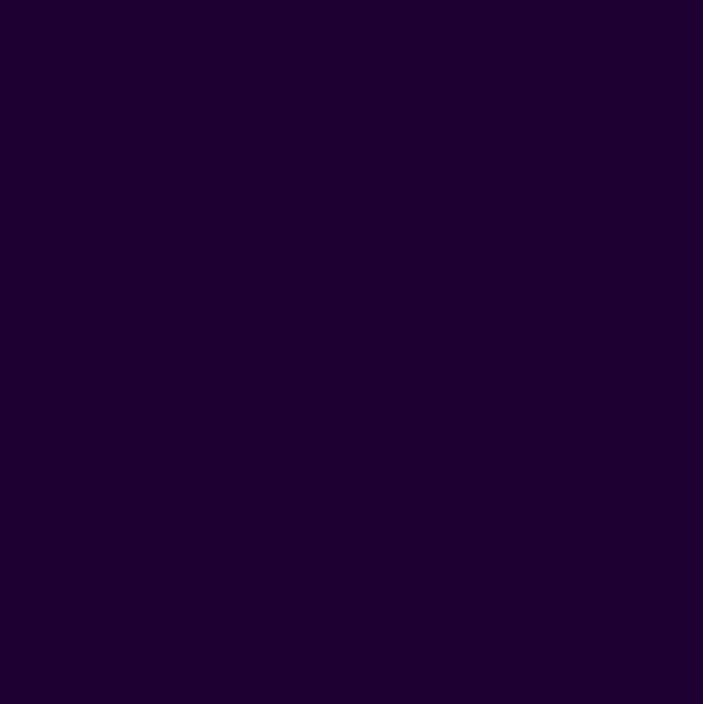
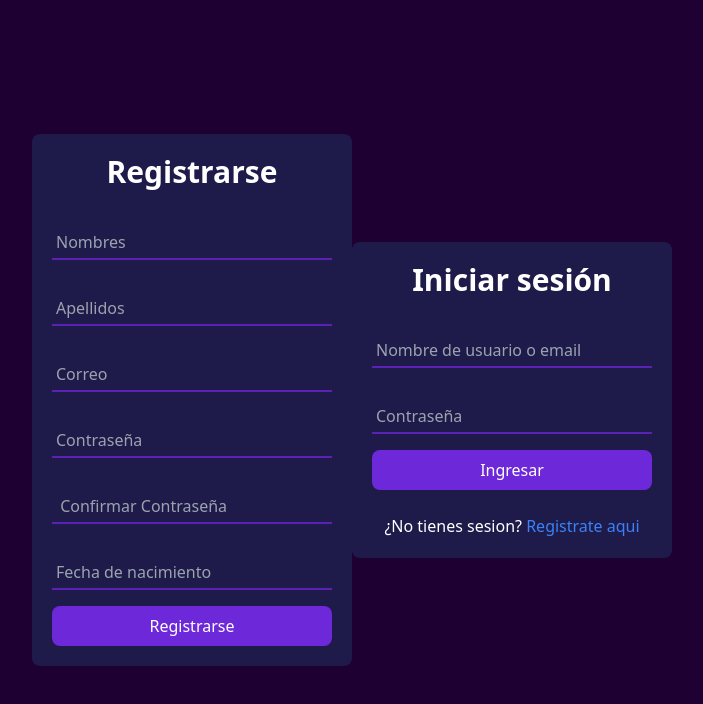
Before and after one commit to andrey73m/SMT-FRONTEND, a React (Vite) app: page / in a window 1280 px wide. Shown: the top 704 px of the page, without its empty margins (288-991 px from the left). Built offline with nearby package versions, Linux system fonts and the light colour scheme.

Commit message:
Formulario login completar con validors

```diff
--- a/src/App.tsx
+++ b/src/App.tsx
@@ -5,8 +5,8 @@ const App = () => {
   return (
     <div className="w-screen h-screen bg-[#1E0132] text-white">
       <div className="w-full  h-full flex items-center justify-center">
-        {/*<FormularioRegistrarse/>*/}
-        {/*<FormularioLogin/>*/}
+        <FormularioRegistrarse/>
+        <FormularioLogin/>
       </div>
     </div>
   )
--- a/src/components/UI/index.ts
+++ b/src/components/UI/index.ts
@@ -1,4 +1,4 @@
-import Boton from "./Boton";
+import Boton from "./boton";
 import CampoFecha from "./CampoFecha";
 import CampoTexto from "./CampoTexto";
 
--- a/src/components/formularios/login.tsx
+++ b/src/components/formularios/login.tsx
@@ -2,12 +2,12 @@ import { Boton, CampoTexto } from "../UI"
 const FormularioLogin = () => {
 
   return (
-    <form className="rounded-lg bg-violet-950 w-1/4 flex flex-col items-center justify-normal p-5">
+    <form className="rounded-lg bg-indigo-950 w-1/4 flex flex-col items-center justify-normal p-5">
       <h1 className="mb-5 font-bold text-3xl">Iniciar sesión</h1>
 
       <CampoTexto placeholder="Nombre de usuario o email" name="email" type="email" required/>
       <CampoTexto placeholder="Contraseña" type="password" name="password" required/>
-      <Boton campo="Ingresar"/><br/>
+      <Boton children="Ingresar"/><br/>
       <p>¿No tienes sesion?
           <a href="" role="link">
           <span className="text-blue-500">  Registrate aqui</span>
```
